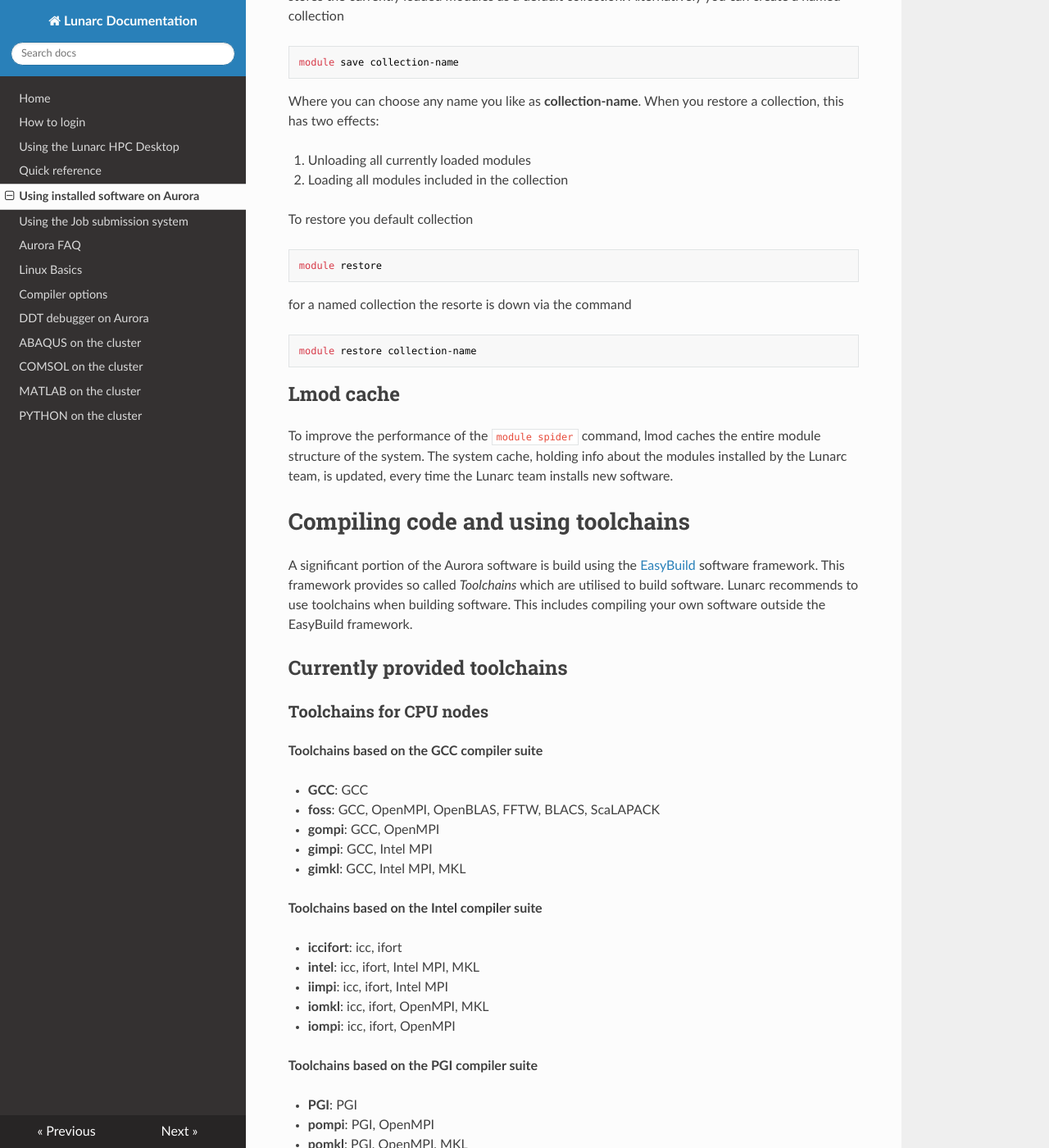
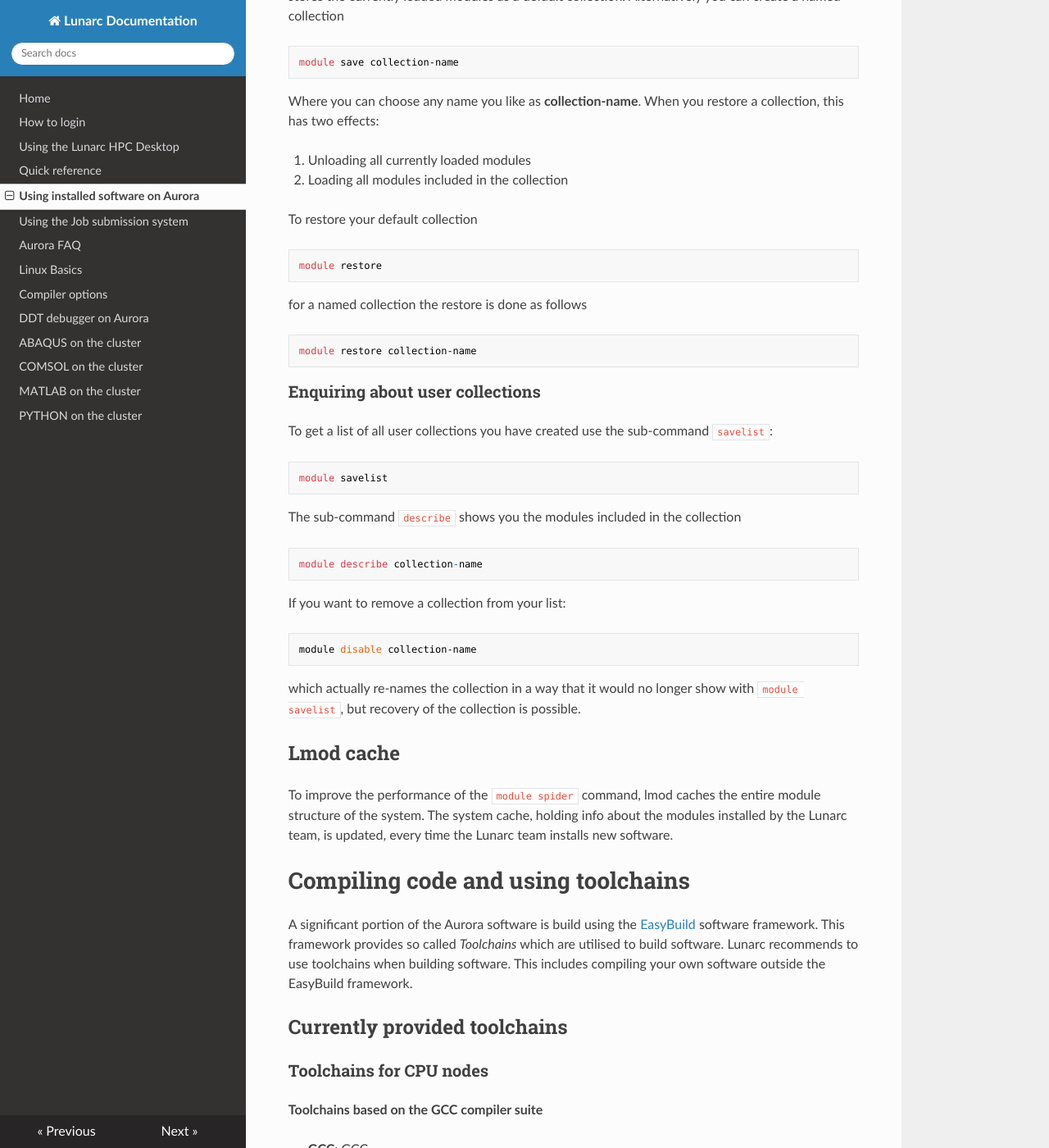
Before and after one commit to lunarc/lunarc_docs, an MkDocs documentation site: the page built from docs/aurora_modules.md, in a window 1280 px wide and 1400 px high, scrolled down 5961 px. Shown: the whole window at 82% size. Built offline with MkDocs 1.6.1, drawn with Linux system fonts in a browser that asks for light colours; nearby versions of some CDN libraries; old or Windows-style settings are respelled for this version of MkDocs.

Commit message:
Added a paragraph about enquiring about your collections.

````diff
--- a/docs/aurora_modules.md
+++ b/docs/aurora_modules.md
@@ -277,18 +277,36 @@ Where you can choose any name you like as **collection-name**.  When you restore
 1. Unloading all currently loaded modules
 2. Loading all modules included in the collection
 
-To restore you default collection
+To restore your default collection
 
 ```
 module restore
 ```
-for a named collection the resorte is down via the command
+for a named collection the restore is done as follows
 
 ```
 module restore collection-name
 ```
 
+### Enquiring about user collections
+To get a list of all user collections you have created use the sub-command `savelist`:
 
+```
+module savelist
+```
+
+The sub-command `describe` shows you the modules included in the collection
+
+```
+module describe collection-name
+```
+
+If you want to remove a collection from your list:
+
+```
+module disable collection-name
+```
+which actually re-names the collection in a way that it would no longer show with `module savelist`, but recovery of the collection is possible.
 
 ## Lmod cache
 
````
